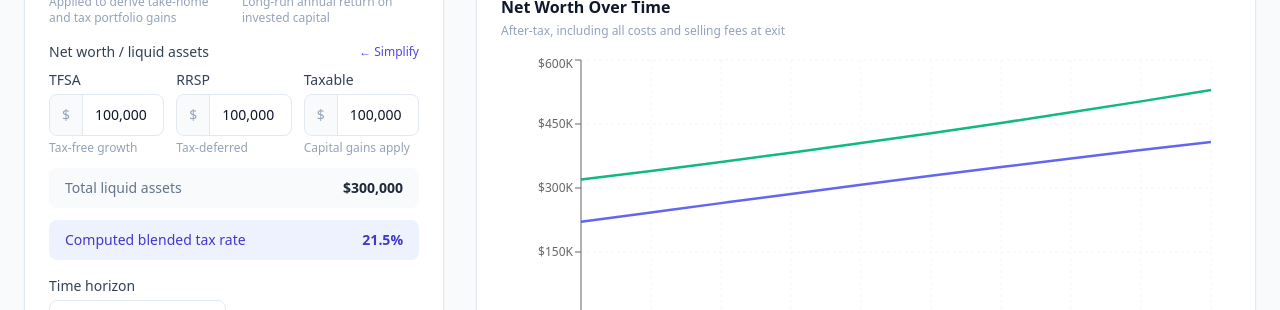
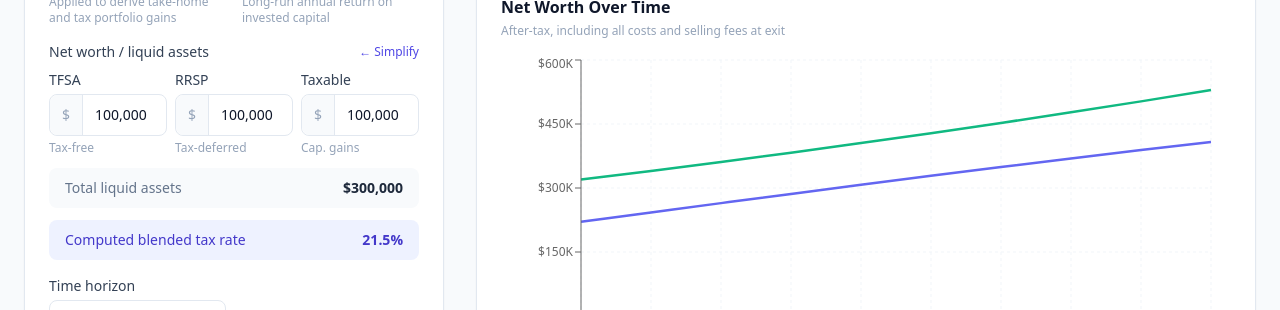
Before and after one commit to shaynegelbard481/rent-vs-buy-toronto, a React (Vite) app: page / in a window 1280 px wide. Both pictures are taken after a click on the button "Refine by account type →". Shown: the part 419-729 px from the top of the page. Built offline with nearby package versions, Linux system fonts and the light colour scheme.

Commit message:
Fix: left panel clipping — remove overflow-hidden, add min-w-0, fix refined inputs layout

```diff
--- a/src/App.jsx
+++ b/src/App.jsx
@@ -69,7 +69,7 @@ export default function App() {
       <main className="max-w-7xl mx-auto px-6 py-8">
         <div className="grid grid-cols-1 lg:grid-cols-[420px_1fr] gap-8 items-start">
 
-          <div className="flex flex-col gap-5">
+          <div className="flex flex-col gap-5 min-w-0">
             <BaseProfileInputs profile={profile} onChange={setProfile} />
             <BuyScenarioInputs buy={buy} onChange={setBuy} cityConfig={toronto} />
             <RentScenarioInputs rent={rent} onChange={setRent} cityConfig={toronto} />
--- a/src/components/inputs/ScenarioInputs.jsx
+++ b/src/components/inputs/ScenarioInputs.jsx
@@ -54,7 +54,7 @@ export function BaseProfileInputs({ profile, onChange }) {
   }
 
   return (
-    <div className="bg-white rounded-2xl border border-slate-200 shadow-sm overflow-hidden">
+    <div className="bg-white rounded-2xl border border-slate-200 shadow-sm">
       <div className="border-l-4 border-l-purple-500 px-6 py-4 border-b border-slate-100">
         <h3 className="font-semibold text-slate-900 text-base">Your Financial Profile</h3>
         <p className="text-xs text-slate-500 mt-0.5">Starting point for both scenarios</p>
@@ -129,13 +129,14 @@ export function BaseProfileInputs({ profile, onChange }) {
               helper="TFSA + RRSP + taxable accounts combined"
             />
           ) : (
-            <div className="grid grid-cols-3 gap-3">
+            <div className="grid grid-cols-1 gap-3">
+              <div className="grid grid-cols-3 gap-2">
                 <InputField
                   label="TFSA"
                   value={profile.tfsaBalance || 0}
                   onChange={v => setRefinedField('tfsaBalance', v)}
                   prefix="$"
-                helper="Tax-free growth"
+                  helper="Tax-free"
                 />
                 <InputField
                   label="RRSP"
@@ -149,13 +150,14 @@ export function BaseProfileInputs({ profile, onChange }) {
                   value={profile.taxableBalance || 0}
                   onChange={v => setRefinedField('taxableBalance', v)}
                   prefix="$"
-                helper="Capital gains apply"
+                  helper="Cap. gains"
                 />
-              <div className="col-span-3 bg-slate-50 rounded-lg px-4 py-2.5 flex justify-between items-center text-sm">
+              </div>
+              <div className="bg-slate-50 rounded-lg px-4 py-2.5 flex justify-between items-center text-sm">
                 <span className="text-slate-500">Total liquid assets</span>
                 <span className="font-semibold text-slate-800">${totalRefined.toLocaleString()}</span>
               </div>
-              <div className="col-span-3 bg-indigo-50 rounded-lg px-4 py-2.5 flex justify-between items-center text-sm">
+              <div className="bg-indigo-50 rounded-lg px-4 py-2.5 flex justify-between items-center text-sm">
                 <span className="text-indigo-700">Computed blended tax rate</span>
                 <span className="font-semibold text-indigo-700">{(computedBlendedRate * 100).toFixed(1)}%</span>
               </div>
```
Lines whose indentation alone changed are shown as unchanged.
